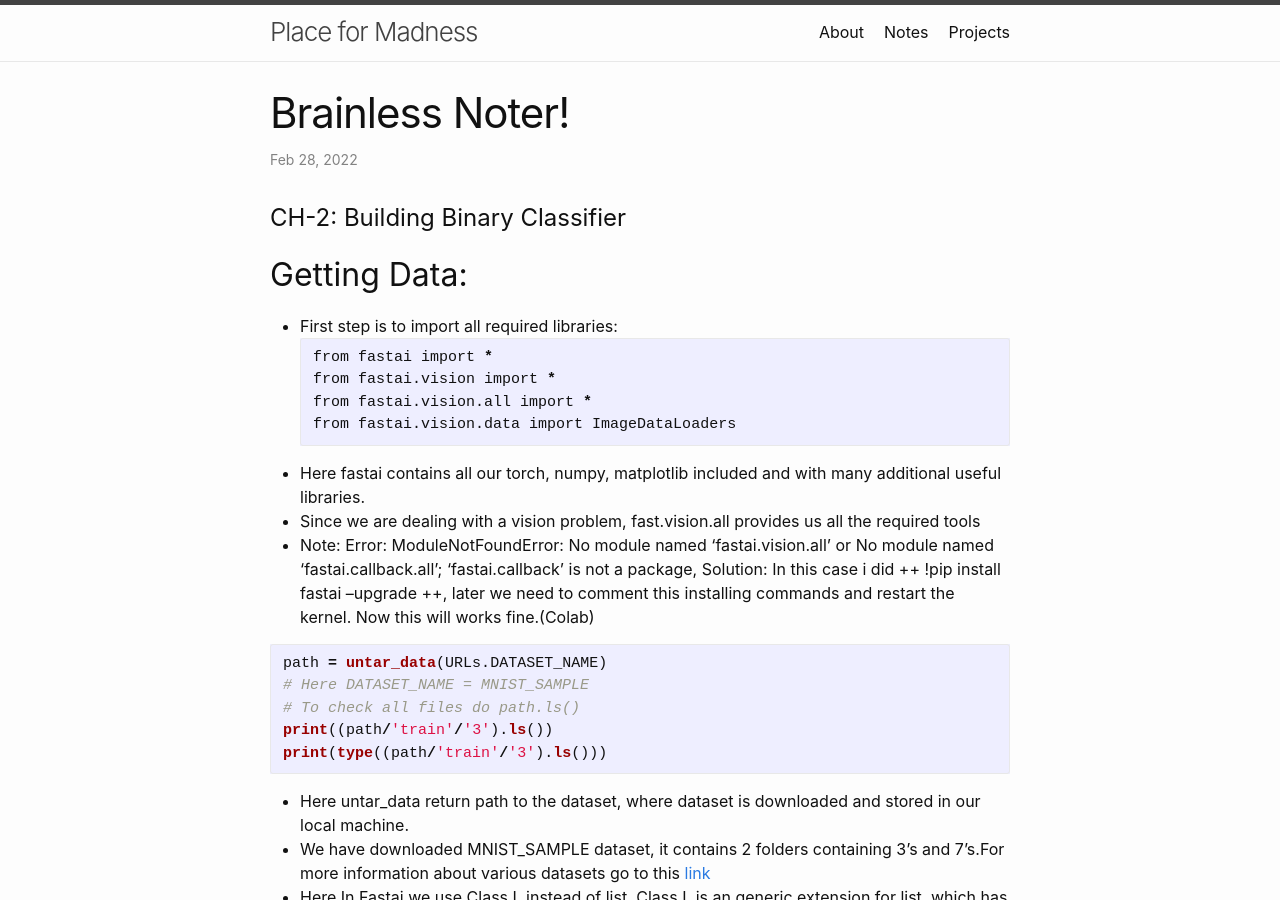
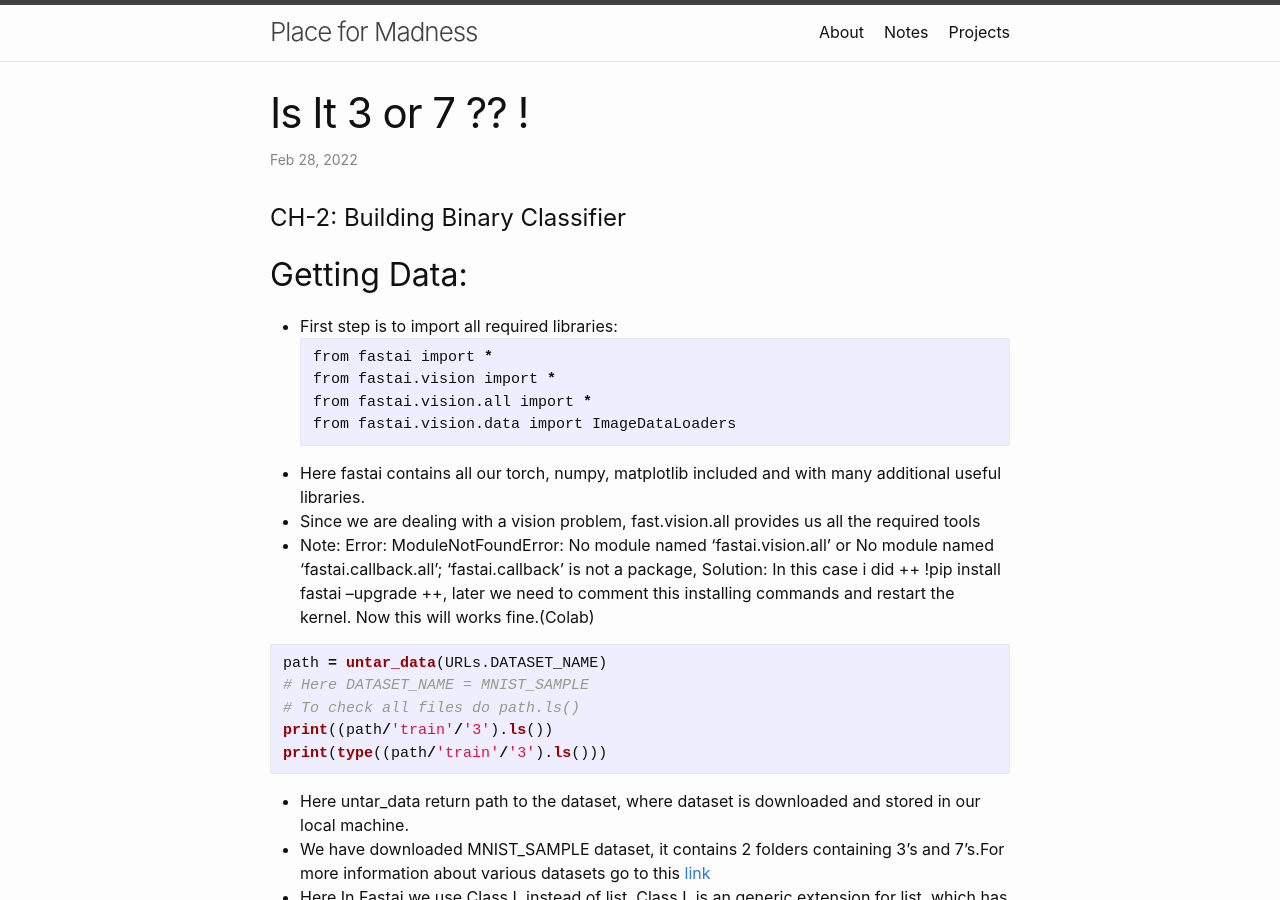
Before and after one commit to Jayanth49/Jayanth49.github.io, a Jekyll site: the page built from blog-Notes/_posts/2022-02-28-CH-1_binary_classification.md, in a window 1280 px wide and 900 px high. Built offline with Jekyll 4.4.1, drawn with Linux system fonts in a browser that asks for light colours.

Commit message:
Update 2022-02-28-CH-1_binary_classification.md

```diff
--- a/blog-Notes/_posts/2022-02-28-CH-1_binary_classification.md
+++ b/blog-Notes/_posts/2022-02-28-CH-1_binary_classification.md
@@ -1,6 +1,6 @@
 ---
 layout: post
-title:  "Brainless Noter!"
+title:  "Is It 3 or 7 ?? !"
 date:   2022-02-28 17:27:55 +0530
 category: Notes
 ---
```
